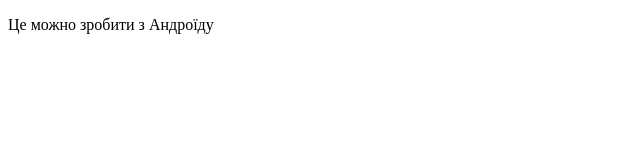
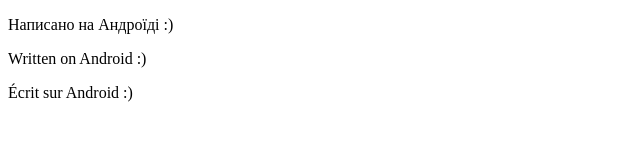
Before and after one commit to MariiaPonomarova/Playground, a plain HTML site: page index.html in a window 1280 px wide. Shown: the whole page, without its empty margins (0-640 px from the left). Drawn offline with Linux system fonts and the light colour scheme.

Commit message:
Update
Add English and French languages.

```diff
--- a/index.html
+++ b/index.html
@@ -1,12 +1,14 @@
 <!DOCTYPE HTML>
-<html lang="ru">
+<html lang="uk">
 <head>
 	<meta charset="UTF-8" />
 	<meta http-equiv="Content-Type" content="text/html; charset=utf-8" />
 	<meta name="viewport" content="width=device-width, initial-scale=1" />
-	<title>Новий HTML-документ</title>
+	<title>Перший HTML-документ</title>
 </head>
 <body>
-	<p>Це можно зробити з Андроїду</p>
+	<p>Написано на Андроїді :)</p>
+	<p lang="en">Written on Android :)</p>
+	<p lang="fr">Écrit sur Android :)</p>
 </body>
 </html>
```
